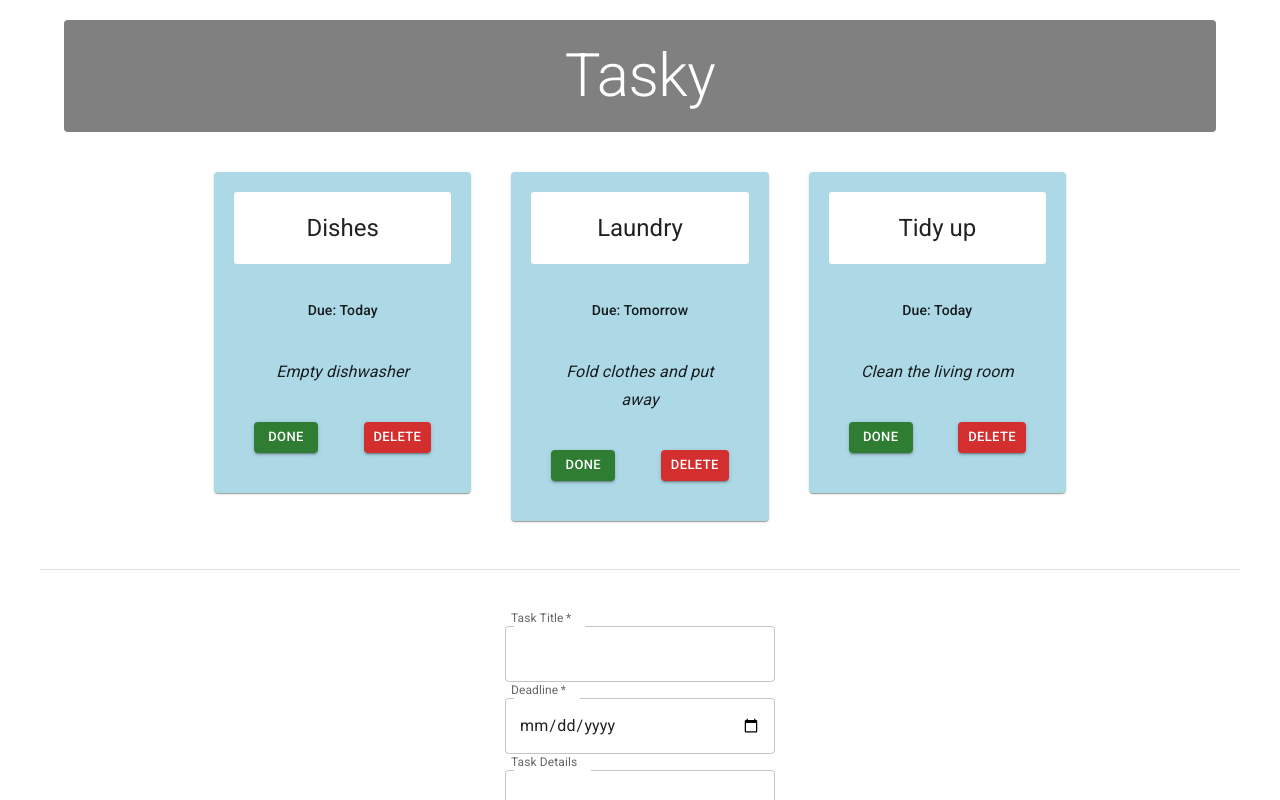
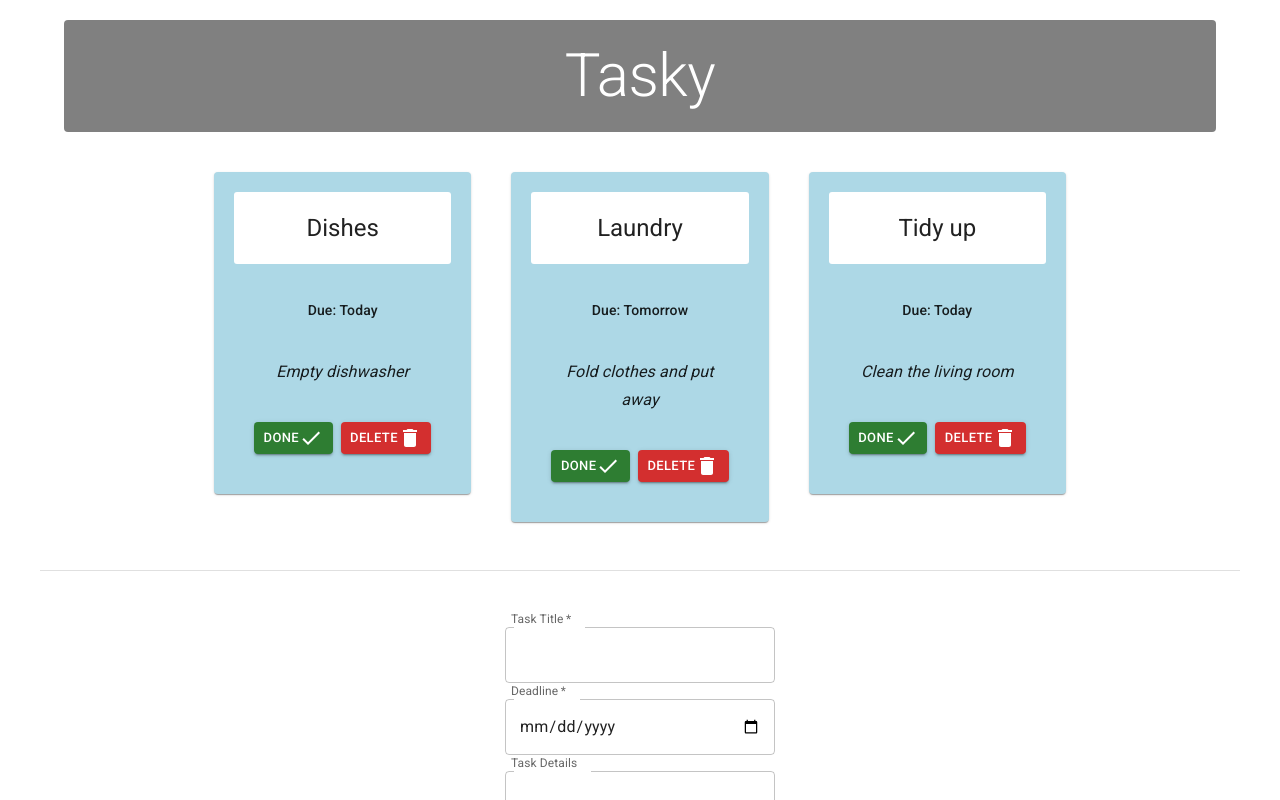
Before and after one commit to dohalloran74/react-basics-labs26, a React (Vite) app in the folder tasky/: page / in a window 1280 px wide. Shown: the top 800 px of the page. Built offline with nearby package versions, Linux system fonts and the light colour scheme.

Commit message:
Tasky lab3 addICons exercises

```diff
--- a/tasky/src/components/Task.jsx
+++ b/tasky/src/components/Task.jsx
@@ -8,6 +8,10 @@ import CardContent from '@mui/material/CardContent';
 import CardHeader from '@mui/material/CardHeader';
 import Grid from '@mui/material/Grid';
 import Typography from '@mui/material/Typography';
+import DeleteIcon from '@mui/icons-material/Delete';
+import DoneIcon from '@mui/icons-material/Done';
+import TaskIcon from '@mui/icons-material/Task';
+
 
   // The priority prop is displayed in the task card, allowing users to see the priority level of each task.
 const Task = (props) => {
@@ -35,6 +39,7 @@ const Task = (props) => {
 
     <CardContent>
       <Box
+
         sx={{
           display: 'flex',
           justifyContent: 'center',
@@ -75,6 +80,7 @@ const Task = (props) => {
         onClick={props.markDone}
       >
         Done
+        <DoneIcon />
       </Button>
 
       <Button
@@ -84,8 +90,11 @@ const Task = (props) => {
         onClick={props.deleteTask}
       >
         Delete
+        <DeleteIcon />
+
       </Button>
     </CardActions>
+
   </Card>
 </Grid>
 
```
